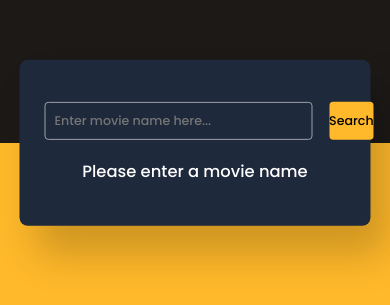
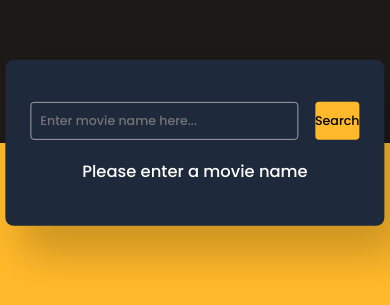
Before and after one commit to Aymen-Khanfir/Movie-App, a plain HTML site: page index.html in a window 390 px wide. Shown: the part 279-584 px from the top of the page. Drawn offline with Linux system fonts and the light colour scheme.

Commit message:
fixing the width for mobile devices

```diff
--- a/style.css
+++ b/style.css
@@ -14,7 +14,7 @@ body {
 
 .container {
   font-size: 16px;
-  width: 90vw;
+  width: 70vw;
   max-width: 37.5em;
   padding: 3em 1.8em;
   background-color: #1e293b;
@@ -142,6 +142,7 @@ p {
 @media screen and (max-width: 600px) {
   .container {
     font-size: 14px;
+    width: fit-content;
   }
 
   .poster {
```
